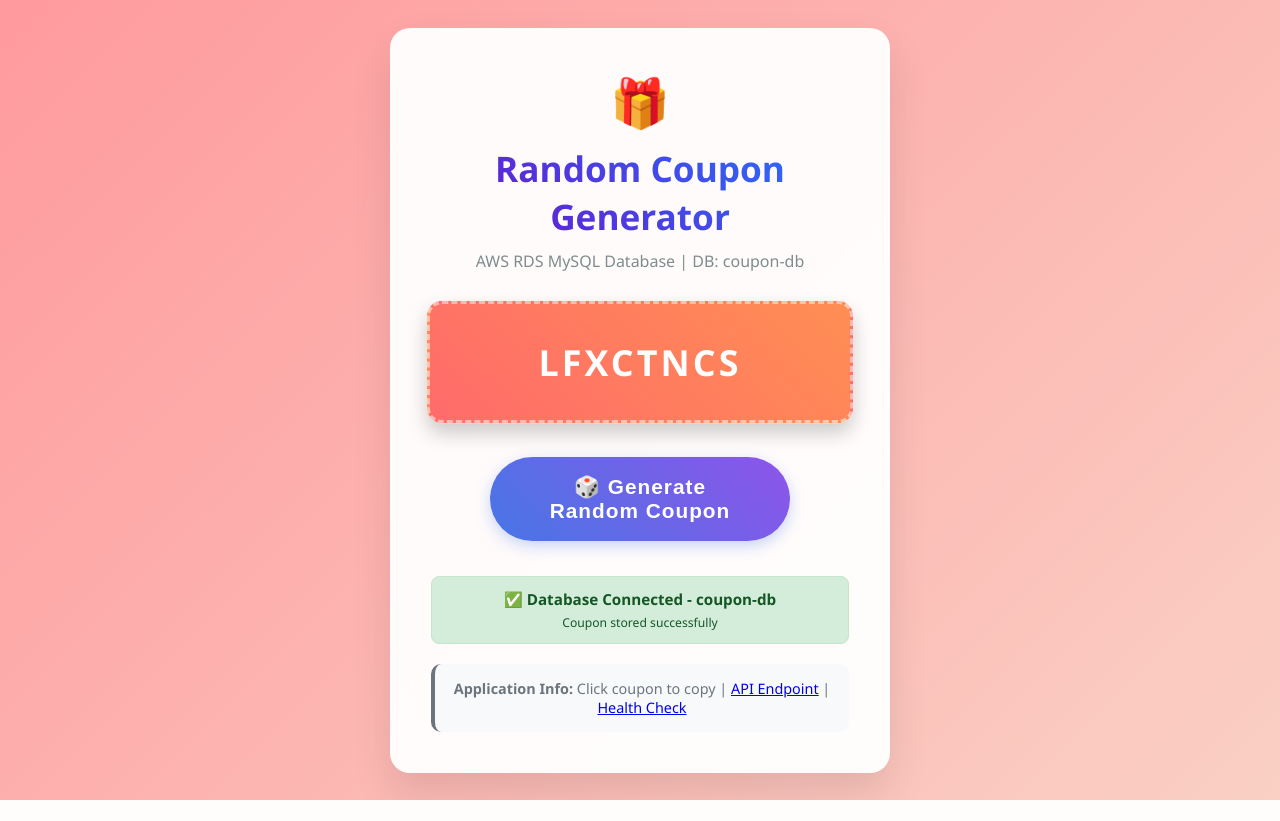
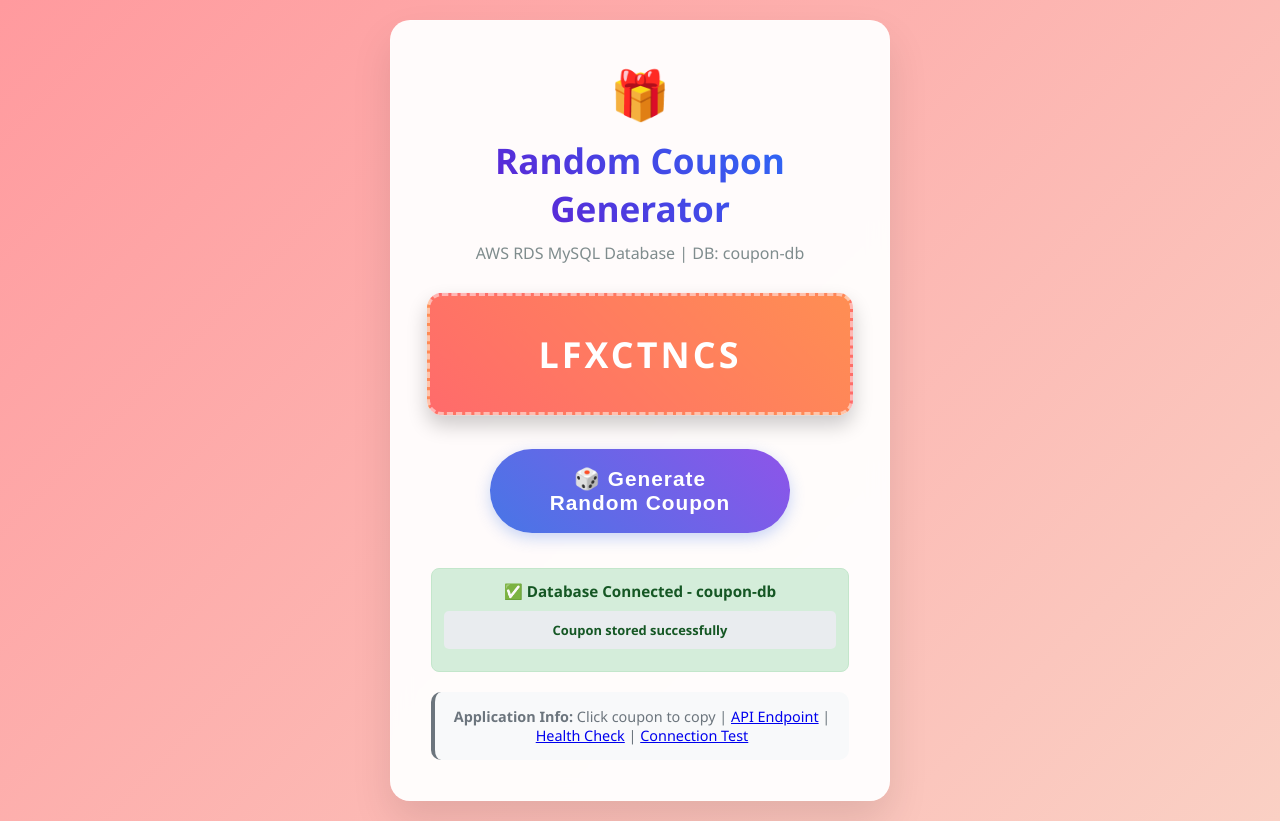
Before and after one commit to srinu1816/manjunadh, a Flask app: page / in a window 1280 px wide. Before the commit the page ends 800 px from the top, so only its background shows below. Run offline with Flask 3, Linux system fonts and the light colour scheme; data that the repository does not hold is empty.

Commit message:
Update index.html

```diff
--- a/templates/index.html
+++ b/templates/index.html
@@ -187,6 +187,14 @@
             border-left: 4px solid #6c757d;
         }
 
+        .status-info {
+            margin: 10px 0;
+            padding: 10px;
+            background: #e9ecef;
+            border-radius: 5px;
+            font-size: 0.85em;
+        }
+
         @media (max-width: 600px) {
             .container {
                 padding: 25px 20px;
@@ -233,14 +241,15 @@
             {% else %}
                 ❌ Database Disconnected - coupon-db
             {% endif %}
-            <div style="font-size: 0.8em; font-weight: normal; margin-top: 5px;">{{ db_message }}</div>
+            <div class="status-info">{{ db_message }}</div>
         </div>
 
         <div class="app-info">
             <strong>Application Info:</strong>
             Click coupon to copy |
             <a href="/generate" target="_blank">API Endpoint</a> |
-            <a href="/health" target="_blank">Health Check</a>
+            <a href="/health" target="_blank">Health Check</a> |
+            <a href="/test" target="_blank">Connection Test</a>
         </div>
     </div>
 
@@ -344,7 +353,7 @@
             }
 
             if (message) {
-                statusText += `<div style="font-size: 0.8em; font-weight: normal; margin-top: 5px;">${message}</div>`;
+                statusText += `<div class="status-info">${message}</div>`;
             }
 
             dbStatus.innerHTML = statusText;
```
